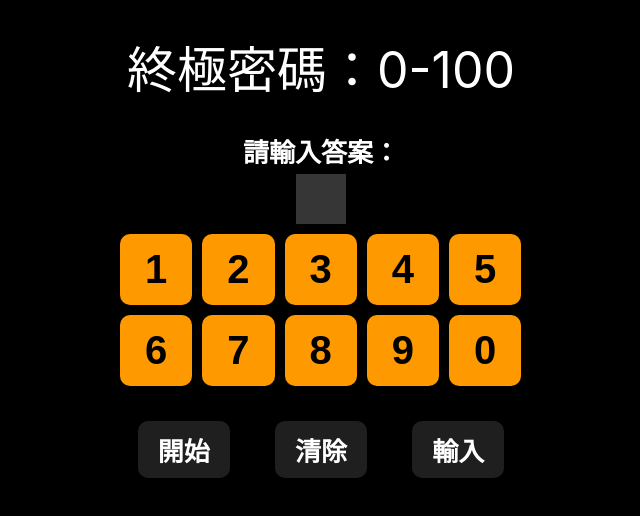
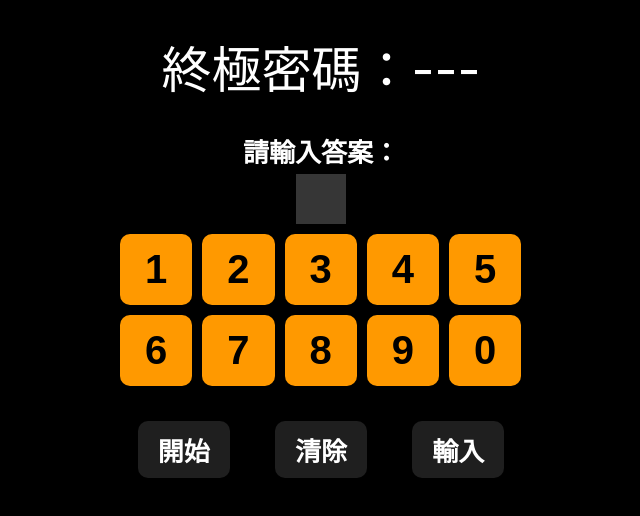
Before and after one commit to g01965250/numberbomb, a React (Create React App) app: page / in a window 1280 px wide. Shown: the top 516 px of the page, without its empty margins (319-959 px from the left). Built offline with nearby package versions, Linux system fonts and the light colour scheme.

Commit message:
numberbomb update

```diff
--- a/package.json
+++ b/package.json
@@ -1,17 +1,21 @@
 {
   "name": "git-numberbomb",
+  "homepage": "https://g01965250.github.io/numberbomb",
   "version": "0.1.0",
   "private": true,
   "dependencies": {
     "@testing-library/jest-dom": "^5.14.1",
     "@testing-library/react": "^11.2.7",
     "@testing-library/user-event": "^12.8.3",
+    "gh-pages": "^3.2.2",
     "react": "^17.0.2",
     "react-dom": "^17.0.2",
     "react-scripts": "4.0.3",
     "web-vitals": "^1.1.2"
   },
   "scripts": {
+    "predeploy": "npm run build",
+    "deploy": "gh-pages -d build",
     "start": "react-scripts start",
     "build": "react-scripts build",
     "test": "react-scripts test",
--- a/src/App.js
+++ b/src/App.js
@@ -3,8 +3,8 @@ import { useState , useEffect } from 'react'
 
 function App() {
   const[ num , setNum ] = useState()
-  const[ min , setMin ] = useState(0)
-  const[ max , setMax ] = useState(100)
+  const[ min , setMin ] = useState('-')
+  const[ max , setMax ] = useState('-')
   const[ ans , setAns ] = useState('')
 
 
@@ -43,8 +43,8 @@ function App() {
         }
     }else{
       setNum()
-      setMin(0)
-      setMax(100)
+      setMin('-')
+      setMax('-')
       setAns('')
       alert('過關')
     }
```
Also changed, not shown: 1 other file (tests, documents, lock files or other folders).
